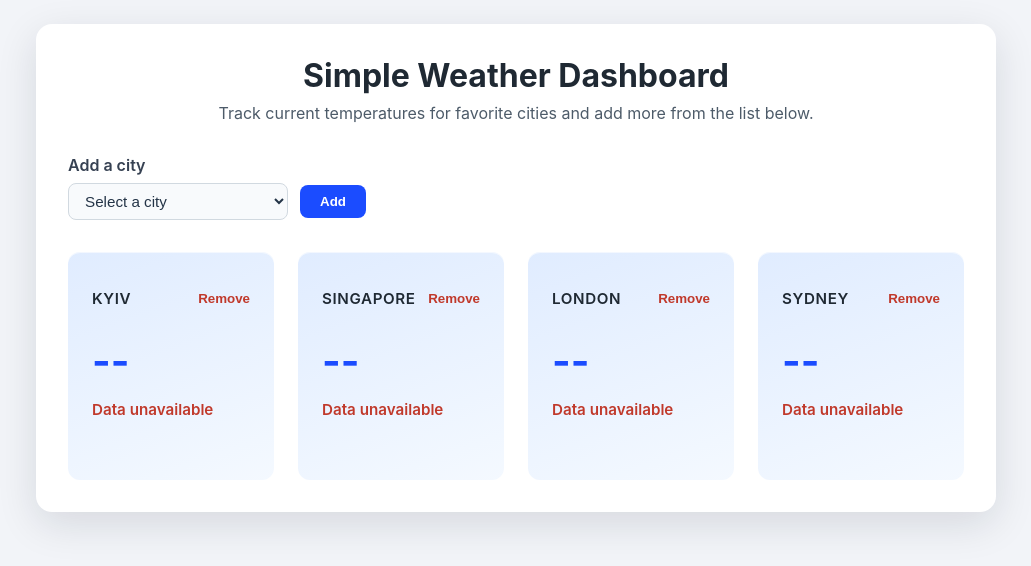
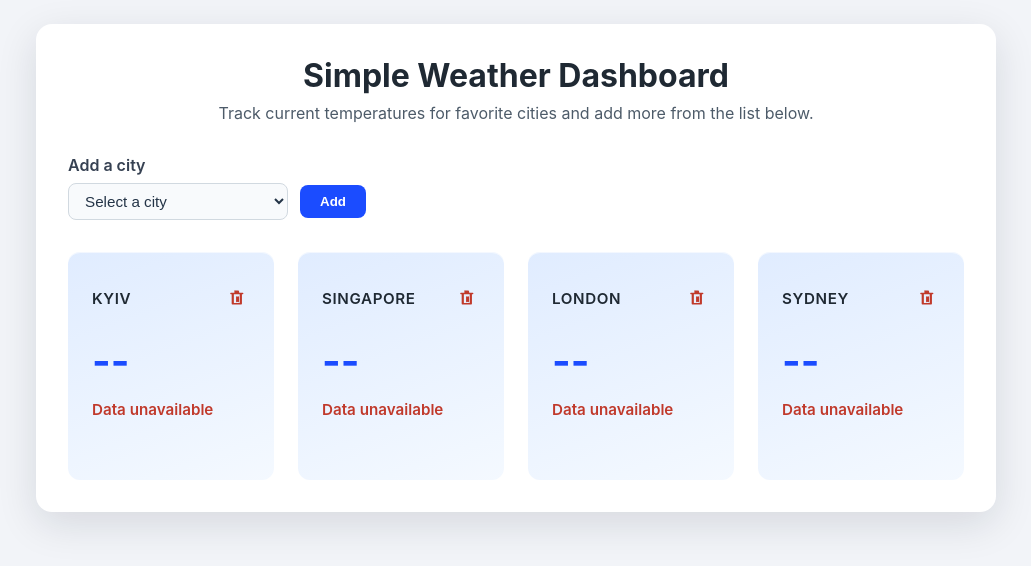
Before and after one commit to SayidJarrah/weather-app, a website: page index.html in a window 1280 px wide. Shown: the whole page, without its empty margins (124-1155 px from the left). Drawn offline with Linux system fonts and the light colour scheme; no server answers.

Commit message:
Use trash icon for remove button

```diff
--- a/script.js
+++ b/script.js
@@ -31,7 +31,23 @@ function createCard(city) {
   removeButton.type = "button";
   removeButton.className = "weather-card__remove";
   removeButton.setAttribute("aria-label", `Remove ${city.name}`);
-  removeButton.textContent = "Remove";
+
+  const icon = document.createElementNS("http://www.w3.org/2000/svg", "svg");
+  icon.setAttribute("viewBox", "0 0 24 24");
+  icon.setAttribute("aria-hidden", "true");
+
+  const path = document.createElementNS("http://www.w3.org/2000/svg", "path");
+  path.setAttribute(
+    "d",
+    "M9 3h6l.32 2H20a1 1 0 0 1 0 2h-1v13a1 1 0 0 1-1 1H6a1 1 0 0 1-1-1V7H4a1 1 0 1 1 0-2h4.68Zm7 4H8v12h8ZM10 2h4a1 1 0 0 1 .99.86L15.17 5H8.83l.18-1.14A1 1 0 0 1 10 2Zm5 15a1 1 0 0 1-2 0v-6a1 1 0 1 1 2 0ZM11 11a1 1 0 0 1 2 0v6a1 1 0 0 1-2 0Z"
+  );
+  icon.appendChild(path);
+
+  const srText = document.createElement("span");
+  srText.className = "visually-hidden";
+  srText.textContent = "Remove";
+
+  removeButton.append(icon, srText);
 
   const tempValue = document.createElement("p");
   tempValue.className = "weather-card__temp";
--- a/styles.css
+++ b/styles.css
@@ -34,6 +34,18 @@ body {
 .dashboard__header p {
   margin-top: 0.5rem;
   color: #4d5b69;
+}
+
+.visually-hidden {
+  position: absolute;
+  width: 1px;
+  height: 1px;
+  padding: 0;
+  margin: -1px;
+  overflow: hidden;
+  clip: rect(0, 0, 0, 0);
+  white-space: nowrap;
+  border: 0;
 }
 
 .city-picker {
@@ -121,16 +133,27 @@ body {
   background: transparent;
   border: none;
   color: #c0392b;
-  font-weight: 600;
   cursor: pointer;
-  padding: 0.25rem 0;
-  transition: color 0.2s ease;
+  padding: 0.25rem;
+  border-radius: 6px;
+  line-height: 0;
+  display: inline-flex;
+  align-items: center;
+  justify-content: center;
+  transition: color 0.2s ease, background 0.2s ease;
 }
 
 .weather-card__remove:hover,
 .weather-card__remove:focus-visible {
   color: #922b21;
   outline: none;
+  background: rgba(192, 57, 43, 0.12);
+}
+
+.weather-card__remove svg {
+  width: 1.1rem;
+  height: 1.1rem;
+  fill: currentColor;
 }
 
 .weather-card__temp {
```
